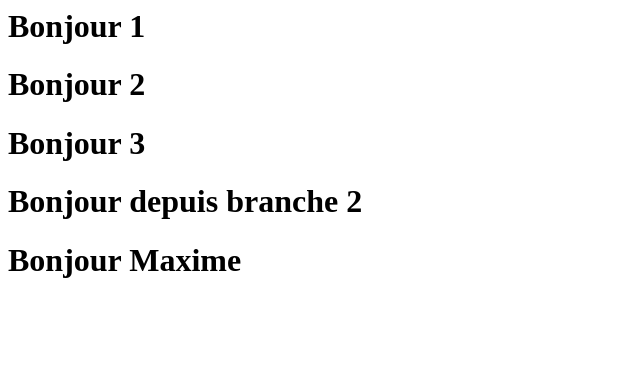
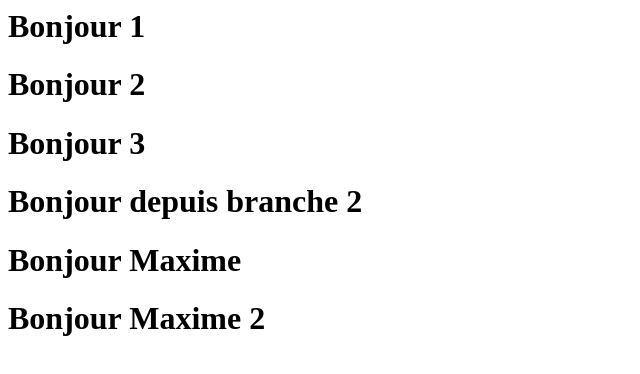
Before and after one commit to dardourMed987/projetHtml1509, a plain HTML site: page index.html in a window 1280 px wide. Shown: the whole page, without its empty margins (0-640 px from the left). Drawn offline with Linux system fonts and the light colour scheme.

Commit message:
commit maxime 2

```diff
--- a/index.html
+++ b/index.html
@@ -5,5 +5,6 @@
 <h1>Bonjour 3 </h1>
 <h1>Bonjour depuis branche 2 </h1>
 <h1>Bonjour Maxime </h1>
+<h1>Bonjour Maxime 2</h1>
 </body>
 </html>
```
